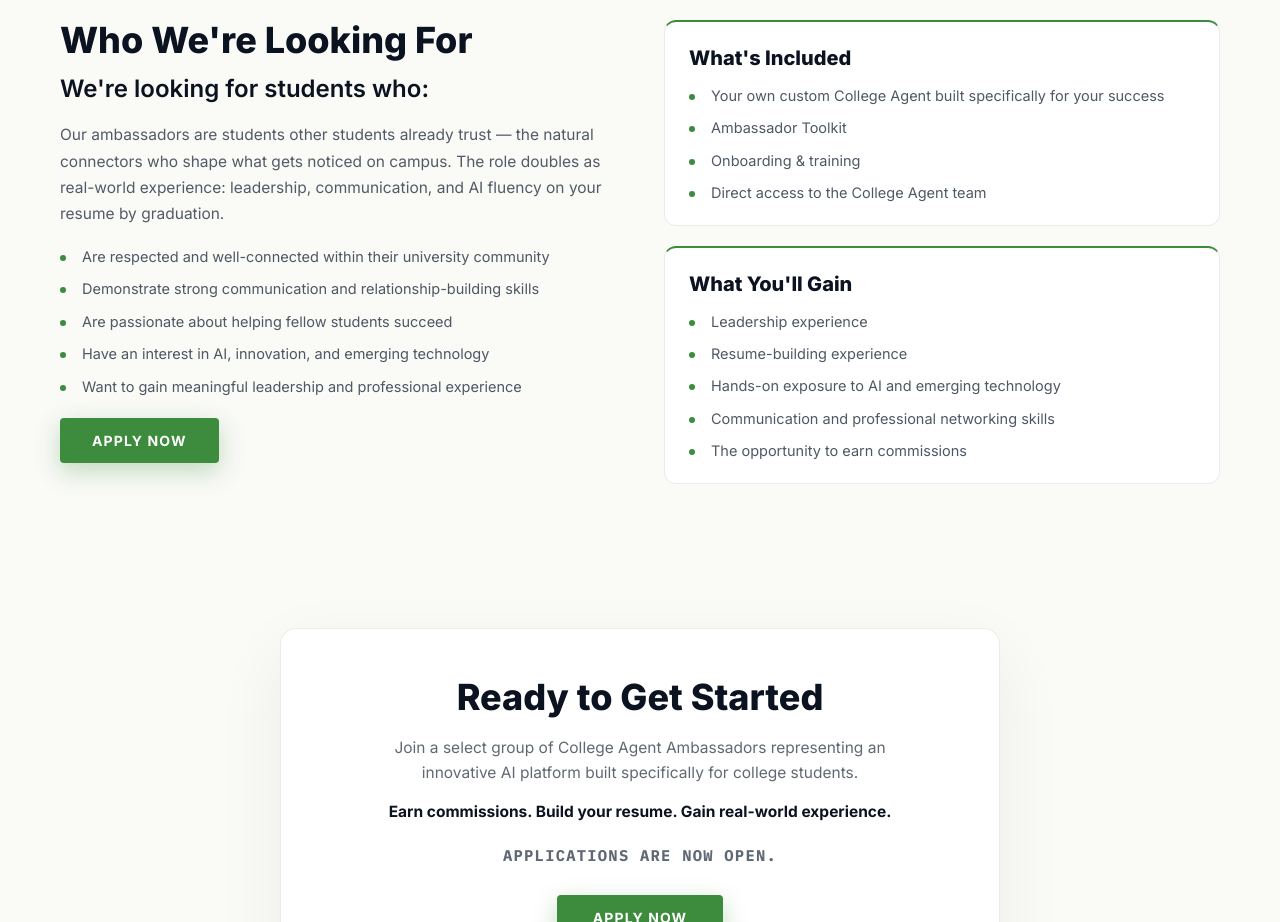
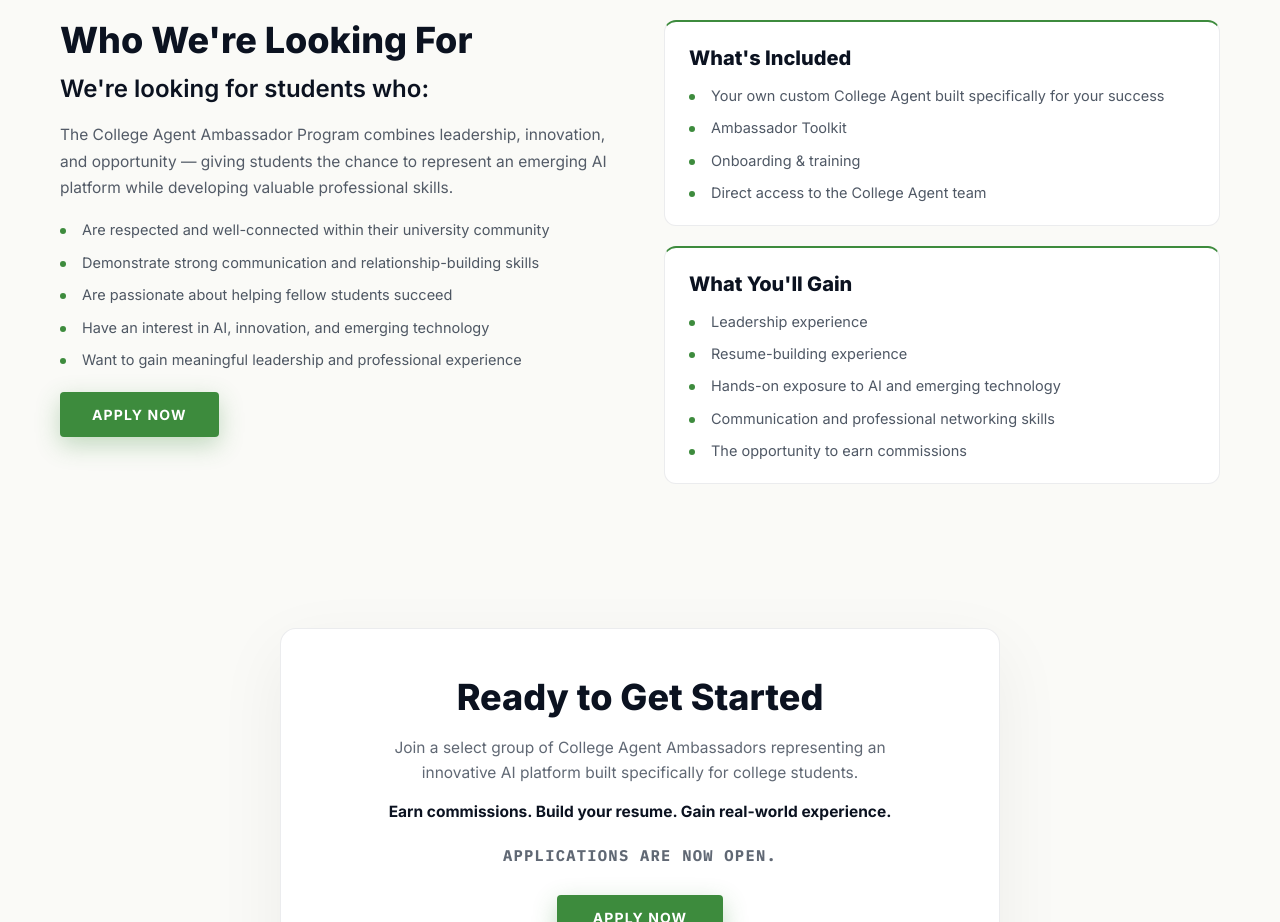
Before and after one commit to doralevich/the-college-agent, a Next.js app: page /ambassador in a window 1280 px wide. Shown: the part 2200-3122 px from the top of the page. Built offline with nearby package versions, Linux system fonts and the light colour scheme; no server answers.

Commit message:
Ambassador Who-intro: replace remix with final program-pitch copy (#41)
Who-section intro paragraph swaps to "The College Agent Ambassador Program combines leadership, innovation, and opportunity..."

```diff
--- a/app/ambassador/page.tsx
+++ b/app/ambassador/page.tsx
@@ -161,9 +161,9 @@
               <h2>Who We&apos;re Looking For</h2>
               <h4>We&apos;re looking for students who:</h4>
               <p className="who-intro">
-                Our ambassadors are students other students already trust — the natural connectors
-                who shape what gets noticed on campus. The role doubles as real-world experience:
-                leadership, communication, and AI fluency on your resume by graduation.
+                The College Agent Ambassador Program combines leadership, innovation, and
+                opportunity — giving students the chance to represent an emerging AI platform
+                while developing valuable professional skills.
               </p>
               <ul className="bullet-list who-bullets">
                 {LOOKING_FOR.map((item) => <li key={item}>{item}</li>)}
```
